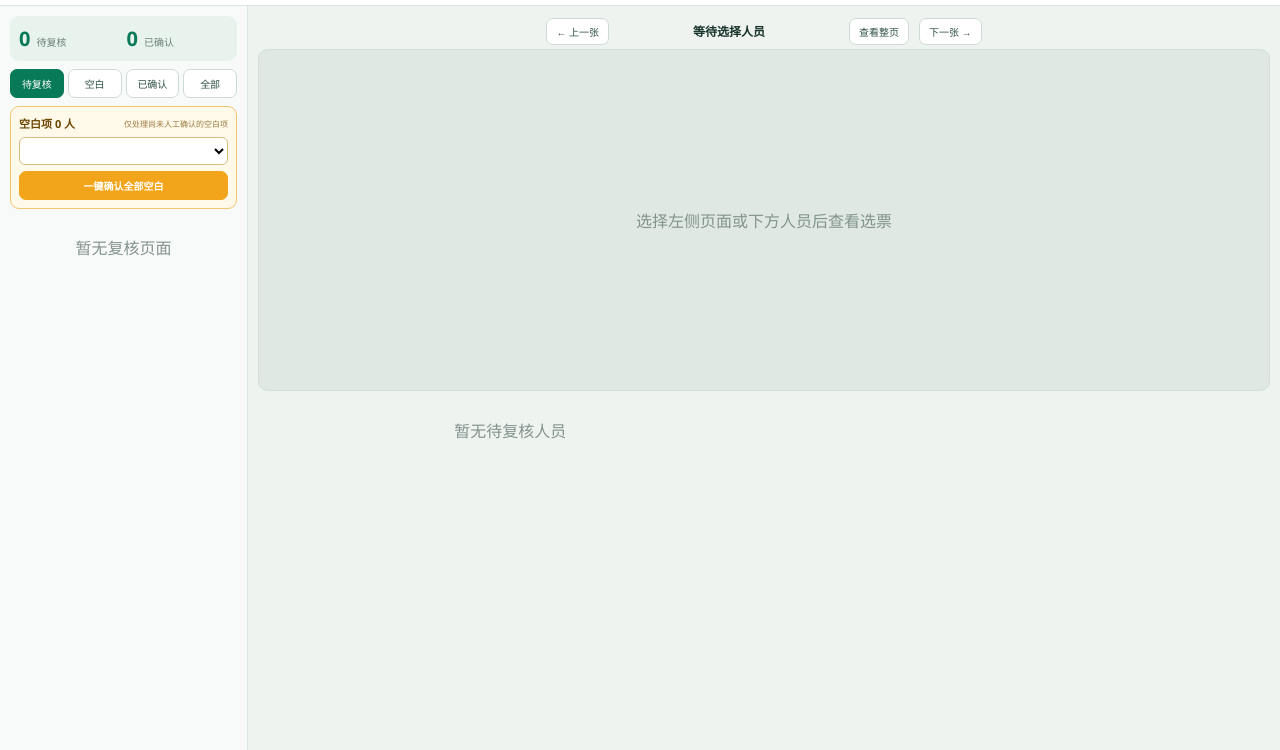
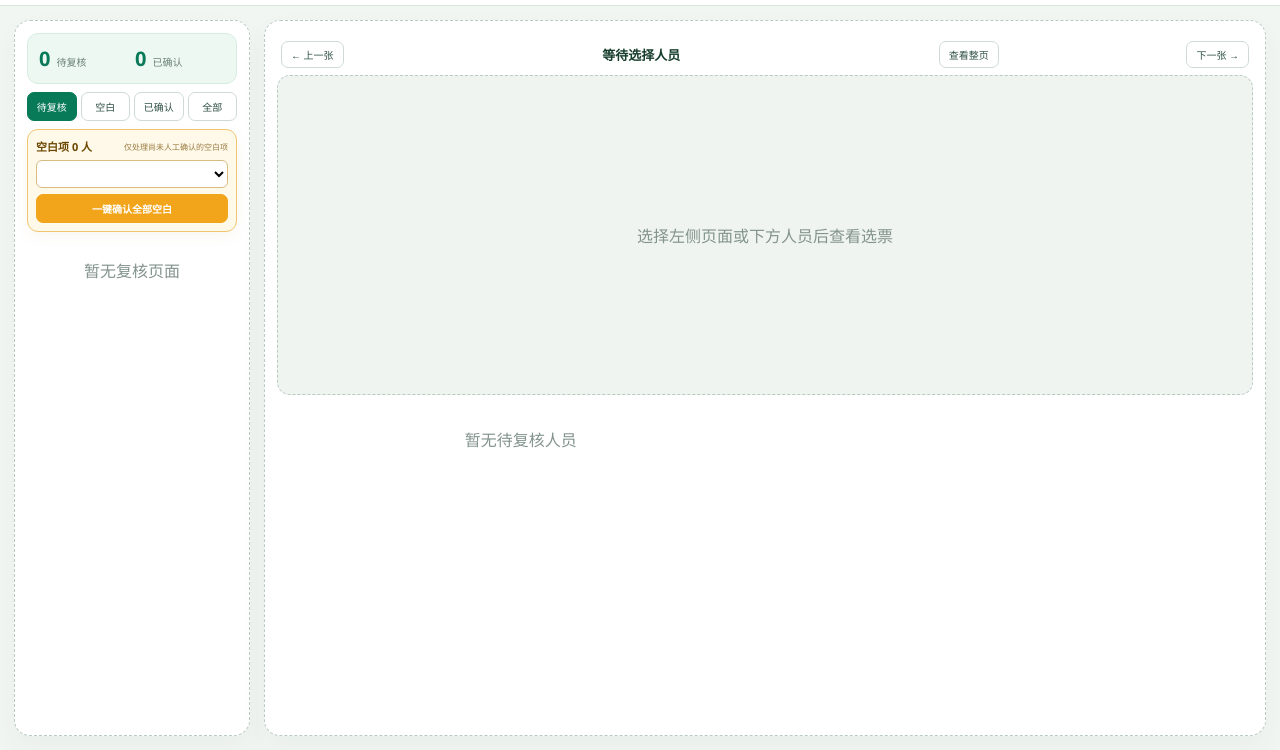
Before and after one commit to Jeeker-lab/TongPiaoPiao, a website: page public/review.html in a window 1280 px wide. Shown: the part 50-800 px from the top of the page. Drawn offline with Linux system fonts and the light colour scheme.

Commit message:
feat: refine manual review workspace

```diff
--- a/desktop/app/public/review.css
+++ b/desktop/app/public/review.css
@@ -3,3 +3,18 @@
 .review-items{max-height:none;overflow:auto;flex:1 1 50%;align-content:start}
 .review-person.active{border:3px solid #087a58;background:#dff4ea;box-shadow:0 0 0 3px #69b79b66,0 7px 18px #075c412e;position:relative;transform:translateY(-1px)}
 .review-person.active::before{content:"";position:absolute;left:-3px;top:-3px;bottom:-3px;width:8px;background:#087a58;border-radius:8px 0 0 8px}
+
+/* 焕新的复核工作台：让选票定位、待确认人员和批量操作有清晰层级。 */
+.review-shell{background:#f2f6f3;gap:14px;padding:14px;grid-template-columns:236px minmax(0,1fr)}
+.review-sidebar{background:#fff;border:1px dashed #b7cbc3;border-radius:16px;padding:12px;box-shadow:0 12px 28px #173d2d0b}
+.review-shell .work{background:#fff;border:1px dashed #b7cbc3;border-radius:16px;padding:12px;box-shadow:0 12px 28px #173d2d0b}
+.review-shell .toolbar{height:42px;flex-basis:42px;justify-content:space-between;padding:0 4px}
+.review-shell .toolbar strong{color:#173d2d;font-size:13px;font-weight:800}
+.review-shell .ballot{background:#f0f4f1;border-style:dashed;border-color:#b7cbc3;border-radius:13px;padding:12px}
+.review-shell .review-items{margin-top:10px;gap:9px;padding:4px;scrollbar-color:#9cc5b3 transparent}
+.review-shell .review-person{border-radius:11px;padding:9px 10px;background:#fffdf7}
+.review-shell .review-person:hover{transform:translateY(-1px);box-shadow:0 6px 15px #87601422}
+.review-shell .review-person.active{box-shadow:0 0 0 3px #69b79b66,0 10px 22px #075c4130}
+.review-sidebar .stats{border:1px solid #d6ece1;background:#edf8f3;border-radius:11px;padding:11px}
+.review-sidebar .blank-batch{border-radius:11px;box-shadow:0 5px 14px #a8700d0d}
+@media(max-width:850px){.review-shell{padding:8px;gap:8px;grid-template-columns:210px minmax(0,1fr)}}
--- a/public/review.css
+++ b/public/review.css
@@ -3,3 +3,18 @@
 .review-items{max-height:none;overflow:auto;flex:1 1 50%;align-content:start}
 .review-person.active{border:3px solid #087a58;background:#dff4ea;box-shadow:0 0 0 3px #69b79b66,0 7px 18px #075c412e;position:relative;transform:translateY(-1px)}
 .review-person.active::before{content:"";position:absolute;left:-3px;top:-3px;bottom:-3px;width:8px;background:#087a58;border-radius:8px 0 0 8px}
+
+/* 焕新的复核工作台：让选票定位、待确认人员和批量操作有清晰层级。 */
+.review-shell{background:#f2f6f3;gap:14px;padding:14px;grid-template-columns:236px minmax(0,1fr)}
+.review-sidebar{background:#fff;border:1px dashed #b7cbc3;border-radius:16px;padding:12px;box-shadow:0 12px 28px #173d2d0b}
+.review-shell .work{background:#fff;border:1px dashed #b7cbc3;border-radius:16px;padding:12px;box-shadow:0 12px 28px #173d2d0b}
+.review-shell .toolbar{height:42px;flex-basis:42px;justify-content:space-between;padding:0 4px}
+.review-shell .toolbar strong{color:#173d2d;font-size:13px;font-weight:800}
+.review-shell .ballot{background:#f0f4f1;border-style:dashed;border-color:#b7cbc3;border-radius:13px;padding:12px}
+.review-shell .review-items{margin-top:10px;gap:9px;padding:4px;scrollbar-color:#9cc5b3 transparent}
+.review-shell .review-person{border-radius:11px;padding:9px 10px;background:#fffdf7}
+.review-shell .review-person:hover{transform:translateY(-1px);box-shadow:0 6px 15px #87601422}
+.review-shell .review-person.active{box-shadow:0 0 0 3px #69b79b66,0 10px 22px #075c4130}
+.review-sidebar .stats{border:1px solid #d6ece1;background:#edf8f3;border-radius:11px;padding:11px}
+.review-sidebar .blank-batch{border-radius:11px;box-shadow:0 5px 14px #a8700d0d}
+@media(max-width:850px){.review-shell{padding:8px;gap:8px;grid-template-columns:210px minmax(0,1fr)}}
--- a/public/review.html
+++ b/public/review.html
@@ -11,8 +11,8 @@
       <div><span class="logo">票</span><div><b>建议复核</b><small id="subtitle">正在读取识别结果</small></div></div>
       <button id="closeWindow">关闭窗口</button>
     </header>
-    <main>
-      <aside>
+    <main class="review-shell">
+      <aside class="review-sidebar">
         <div class="stats"><b id="pendingCount">0</b><span>待复核</span><b id="reviewedCount">0</b><span>已确认</span></div>
         <div class="filters">
           <button class="active" data-filter="pending">待复核</button>
```
Also changed, not shown: desktop/app/public/review.html (+2 -2 lines), tests/core.test.mjs (+8 -0 lines).
